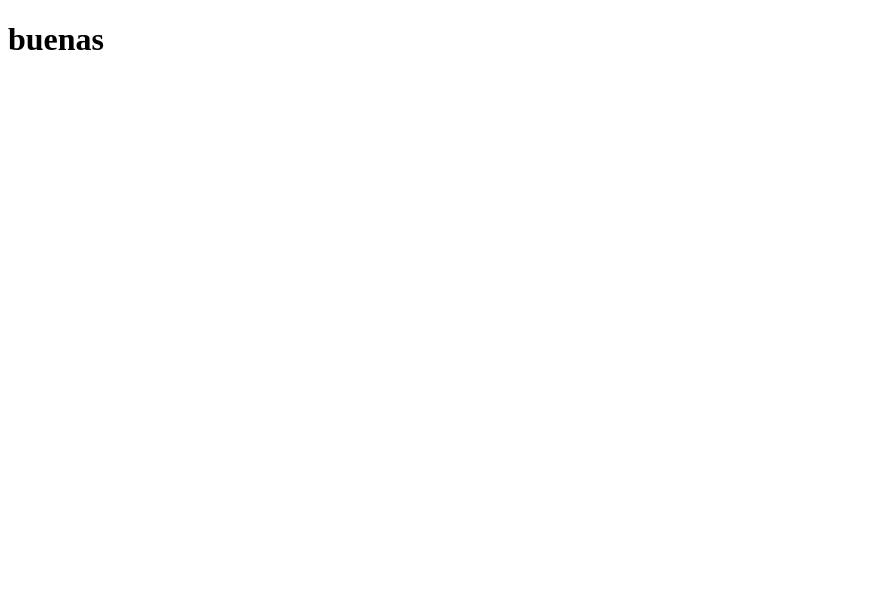
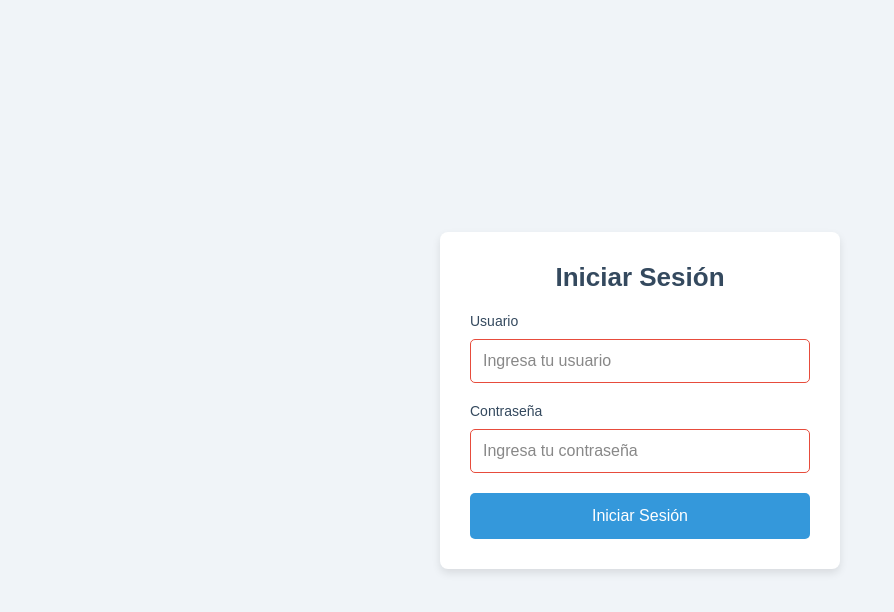
Before and after one commit to Jonathan3vissan/html-Gym, a plain HTML site: page index.html in a window 1280 px wide. Shown: the whole page, without its empty margins (0-894 px from the left). Drawn offline with Linux system fonts and the light colour scheme.

Commit message:
pagina inicio
aramdao con css para falta la logica

```diff
--- /dev/null
+++ b/css/index.css
@@ -0,0 +1,95 @@
+/* Estilo base */
+* {
+    margin: 0;
+    padding: 0;
+    box-sizing: border-box;
+    font-family: 'Arial', sans-serif;
+}
+
+body {
+    background-color: #F0F4F8; /* Blanco grisáceo */
+    display: flex;
+    justify-content: center;
+    align-items: center;
+    height: 100vh;
+}
+
+/* Contenedor principal */
+.contenedor-formulario {
+    background-color: #fff;
+    padding: 30px;
+    border-radius: 8px;
+    box-shadow: 0 4px 8px rgba(0, 0, 0, 0.1);
+    width: 100%;
+    max-width: 400px;
+    text-align: center;
+}
+
+/* Título */
+h1 {
+    font-size: 26px;
+    color: #34495E; /* Azul oscuro */
+    margin-bottom: 20px;
+}
+
+/* Estilo del formulario */
+form {
+    display: flex;
+    flex-direction: column;
+}
+
+/* Estilo de los grupos de formulario */
+.grupo-formulario {
+    margin-bottom: 20px;
+    text-align: left;
+}
+
+/* Etiquetas */
+label {
+    display: block;
+    font-size: 14px;
+    color: #34495E; /* Azul oscuro */
+    margin-bottom: 5px;
+}
+
+/* Campos de entrada */
+input[type="text"],
+input[type="password"] {
+    width: 100%;
+    padding: 12px;
+    border: 1px solid #BDC3C7; /* Gris claro */
+    border-radius: 5px;
+    font-size: 16px;
+    color: #333;
+    margin-top: 5px;
+}
+
+/* Validación en los campos */
+input:invalid {
+    border-color: #e74c3c; /* Rojo */
+}
+
+input:valid {
+    border-color: #2ecc71; /* Verde */
+}
+
+/* Placeholder */
+input::placeholder {
+    color: #888;
+}
+
+/* Botón de envío */
+.submit-btn {
+    padding: 14px;
+    background-color: #3498DB; /* Azul */
+    color: white;
+    border: none;
+    border-radius: 5px;
+    font-size: 16px;
+    cursor: pointer;
+    transition: background-color 0.3s ease;
+}
+
+.submit-btn:hover {
+    background-color: #2980B9; /* Azul más oscuro */
+}
--- a/index.html
+++ b/index.html
@@ -1,16 +1,26 @@
 <!DOCTYPE html>
-<html lang="en">
-
+<html lang="es">
 <head>
     <meta charset="UTF-8">
     <meta name="viewport" content="width=device-width, initial-scale=1.0">
-    <title>Document</title>
+    <title>Inicio de Sesión</title>
+    <link rel="stylesheet" href="./css/index.css">
 </head>
-<h1>buenas</h1>
 <body>
-
+    <div class="contenedor-formulario">
+        <h1>Iniciar Sesión</h1>
+        <form>
+            <div class="grupo-formulario">
+                <label for="usuario">Usuario</label>
+                <input type="text" id="usuario" name="usuario" placeholder="Ingresa tu usuario" required>
+            </div>
+            <div class="grupo-formulario">
+                <label for="contrasena">Contraseña</label>
+                <input type="password" id="contrasena" name="contrasena" placeholder="Ingresa tu contraseña" required>
+            </div>
+            <button type="submit" class="submit-btn">Iniciar Sesión</button>
+        </form>
+    </div>
     <a href="./html/Registro.html"></a>
-
 </body>
-
 </html>
```
